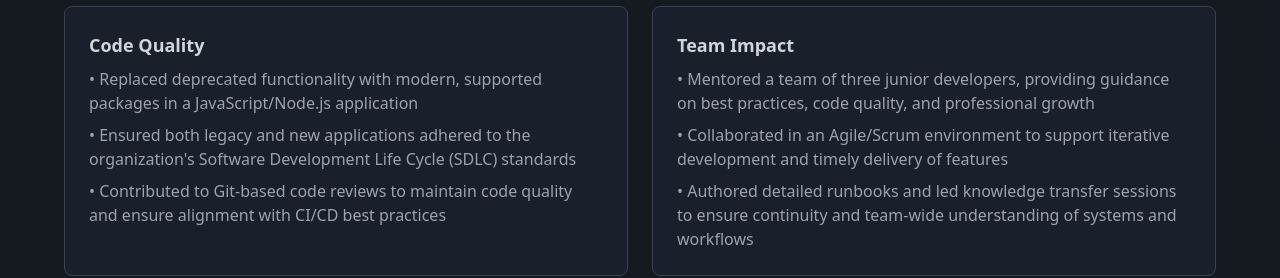
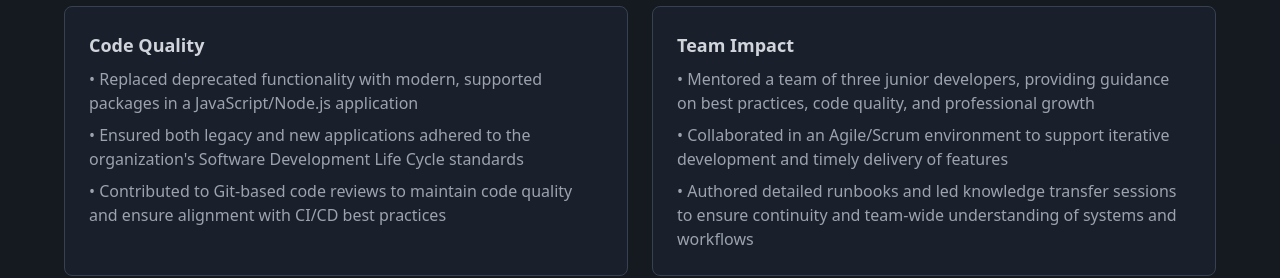
Before and after one commit to CalebMorrison/portfolio, a Next.js app: page /portfolio/ in a window 1280 px wide. Shown: the part 1380-1658 px from the top of the page. Built offline with nearby package versions, Linux system fonts and the light colour scheme.

Commit message:
updating small things and resume

```diff
--- a/app/components/WorkProjectsAchievements.tsx
+++ b/app/components/WorkProjectsAchievements.tsx
@@ -57,7 +57,7 @@ export default function TechnicalMetrics() {
 								<h4 className="text-lg font-semibold text-gray-300">Code Quality</h4>
 								<ul className="mt-2 space-y-2 text-gray-400">
 									<li>• Replaced deprecated functionality with modern, supported packages in a JavaScript/Node.js application</li>
-									<li>• Ensured both legacy and new applications adhered to the organization's Software Development Life Cycle (SDLC) standards</li>
+									<li>• Ensured both legacy and new applications adhered to the organization&#39;s Software Development Life Cycle standards</li>
 									<li>• Contributed to Git-based code reviews to maintain code quality and ensure alignment with CI/CD best practices</li>
 								</ul>
 							</motion.div>
--- a/app/page.tsx
+++ b/app/page.tsx
@@ -1,7 +1,7 @@
 'use client';
 
 import HeroSection from './components/HeroSection';
-import PersonalProjects from './components/PersonalProjects';
+//import PersonalProjects from './components/PersonalProjects';
 import WorkProjectsAchievements from './components/WorkProjectsAchievements';
 import ContactSection from './components/ContactSection';
 
```
Also changed, not shown: 1 other file (tests, documents, lock files or other folders).
